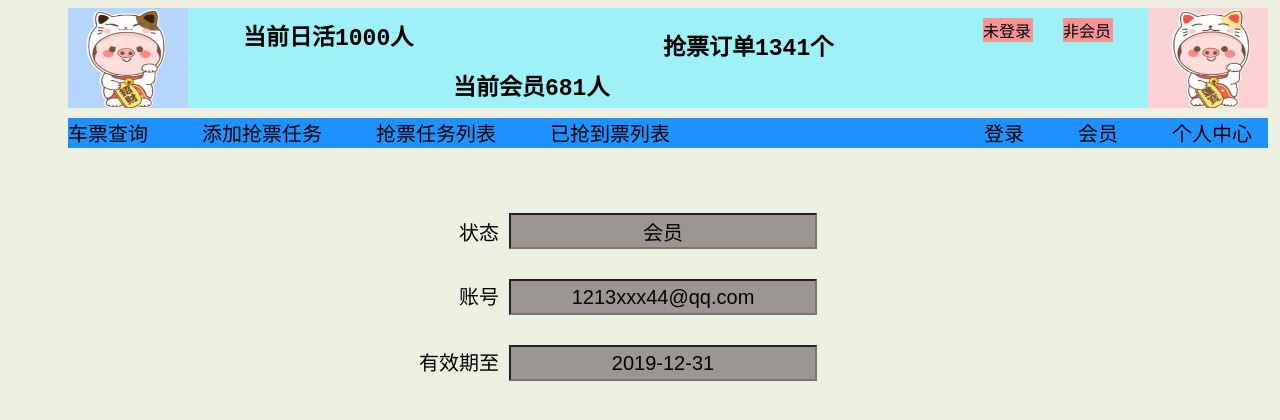
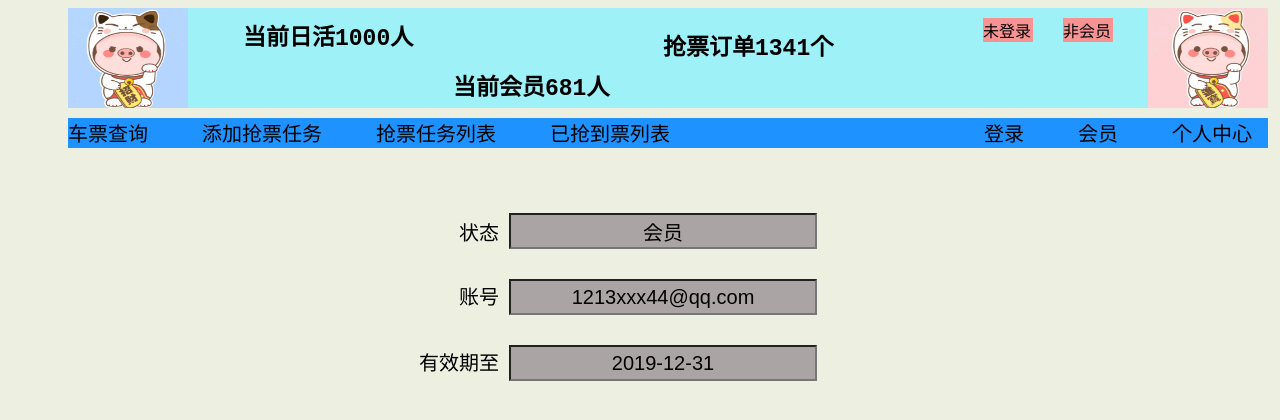
Before and after one commit to diaosichengxuyuan/one-yuan-brush-ticket, a Node server app: page /member/ in a window 1280 px wide. Shown: the top 420 px of the page. Run offline with Node 20, Linux system fonts and the light colour scheme.

Commit message:
优化---登录&会员

```diff
--- a/com.diaosichengxuyuan.one.yuan.brush.ticket.front/public/stylesheets/login.css
+++ b/com.diaosichengxuyuan.one.yuan.brush.ticket.front/public/stylesheets/login.css
@@ -11,7 +11,6 @@
     text-align: center;
     margin-top: 10px;
     font-size: 25px;
-    color: rgb(30, 146, 255);
 }
 
 #mainLoginArea .accountAndPassword {
--- a/com.diaosichengxuyuan.one.yuan.brush.ticket.front/public/stylesheets/loginSuccess.css
+++ b/com.diaosichengxuyuan.one.yuan.brush.ticket.front/public/stylesheets/loginSuccess.css
@@ -11,7 +11,6 @@
     text-align: center;
     margin-top: 10px;
     font-size: 25px;
-    color: rgb(30, 146, 255);
 }
 
 #mainLoginArea .account {
@@ -26,7 +25,7 @@
     height: 30px;
     text-align: center;
     font-size: 20px;
-    background-color: #9b9692;
+    background-color: rgb(170, 164, 164);
 }
 
 #mainLoginArea .loginOut {
--- a/com.diaosichengxuyuan.one.yuan.brush.ticket.front/public/stylesheets/member.css
+++ b/com.diaosichengxuyuan.one.yuan.brush.ticket.front/public/stylesheets/member.css
@@ -17,7 +17,7 @@
     height: 30px;
     text-align: center;
     font-size: 20px;
-    background-color: #9b9692;
+    background-color: rgb(170, 164, 164);
 }
 
 #mainLoginArea .account {
@@ -32,7 +32,7 @@
     height: 30px;
     text-align: center;
     font-size: 20px;
-    background-color: #9b9692;
+    background-color: rgb(170, 164, 164);
 }
 
 #mainLoginArea .period {
@@ -47,5 +47,5 @@
     height: 30px;
     text-align: center;
     font-size: 20px;
-    background-color: #9b9692;
+    background-color: rgb(170, 164, 164);
 }
```
Also changed, not shown: com.diaosichengxuyuan.one.yuan.brush.ticket.front/public/html/loginUserAgreement.htm (added, +22 -0 lines), com.diaosichengxuyuan.one.yuan.brush.ticket.front/views/login.htm (+3 -20 lines).
